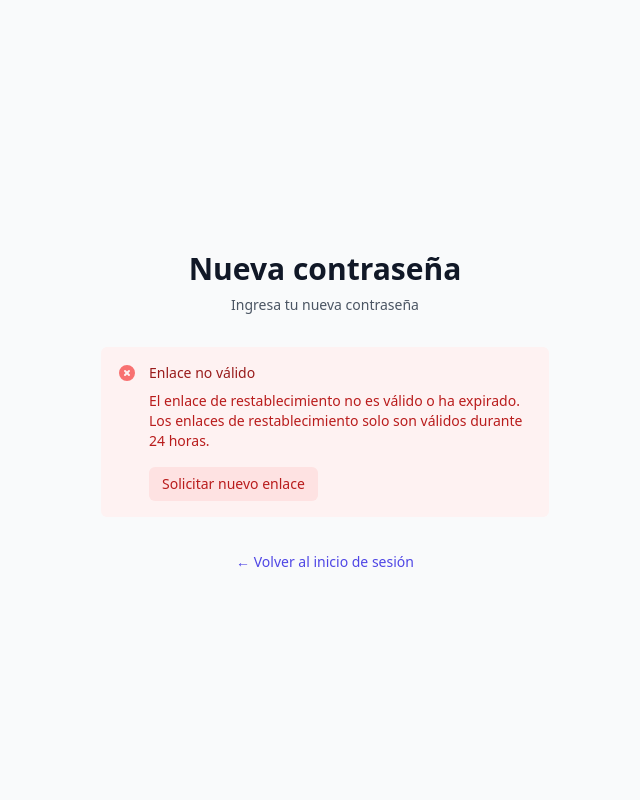
After one commit to Thomas-Cornejo/appfundationwDj, a Django app: page /users/password-reset-confirm/1/1/ in a window 1280 px wide. The commit adds this page. Shown: the whole page, without its empty margins (315-955 px from the left). Run offline with Django 5.2, Linux system fonts and the light colour scheme; some libraries are stand-ins or nearby versions.

Commit message:
feat: Add password recovery via email and templates to guide the user through changing their password

```diff
--- a/users/templates/users/login.html
+++ b/users/templates/users/login.html
@@ -27,6 +27,10 @@
         <a href="{% url 'register' %}" class="text-indigo-600 hover:underline">Regístrate aquí</a>
       </p>
       <p class="mt-6 text-sm text-gray-500">
+        ¿Olvidaste tu contraseña?
+       <a href="{% url 'password_reset' %}" class="text-indigo-600 hover:underline">Recupera aquí</a>
+      </p>
+      <p class="mt-6 text-sm text-gray-500">
         ¿Eres un Shelter?
         <a href="{% url 'admin:index' %}" class="text-indigo-600 hover:underline">Ingresa aqui</a>
       </p>
--- /dev/null
+++ b/users/templates/users/password_reset_confirm.html
@@ -0,0 +1,168 @@
+{% extends 'base.html' %}
+
+{% block content %}
+<div class="min-h-screen flex items-center justify-center bg-gray-50 py-12 px-4 sm:px-6 lg:px-8">
+    <div class="max-w-md w-full space-y-8">
+        <div>
+            <h2 class="mt-6 text-center text-3xl font-extrabold text-gray-900">
+                Nueva contraseña
+            </h2>
+            <p class="mt-2 text-center text-sm text-gray-600">
+                Ingresa tu nueva contraseña
+            </p>
+        </div>
+
+        {% if validlink %}
+        <form class="mt-8 space-y-6" method="post">
+            {% csrf_token %}
+
+            {% if form.errors %}
+                <div class="rounded-md bg-red-50 p-4">
+                    <div class="flex">
+                        <div class="flex-shrink-0">
+                            <svg class="h-5 w-5 text-red-400" viewBox="0 0 20 20" fill="currentColor">
+                                <path fill-rule="evenodd" d="M10 18a8 8 0 100-16 8 8 0 000 16zM8.707 7.293a1 1 0 00-1.414 1.414L8.586 10l-1.293 1.293a1 1 0 101.414 1.414L10 11.414l1.293 1.293a1 1 0 001.414-1.414L11.414 10l1.293-1.293a1 1 0 00-1.414-1.414L10 8.586 8.707 7.293z" clip-rule="evenodd"/>
+                            </svg>
+                        </div>
+                        <div class="ml-3">
+                            <h3 class="text-sm font-medium text-red-800">
+                                Hay errores en el formulario
+                            </h3>
+                            <div class="mt-2 text-sm text-red-700">
+                                <ul class="list-disc pl-5 space-y-1">
+                                    {% for field, errors in form.errors.items %}
+                                        {% for error in errors %}
+                                            <li>{{ error }}</li>
+                                        {% endfor %}
+                                    {% endfor %}
+                                </ul>
+                            </div>
+                        </div>
+                    </div>
+                </div>
+            {% endif %}
+
+            <div class="space-y-4">
+                <div>
+                    <label for="{{ form.new_password1.id_for_label }}" class="block text-sm font-medium text-gray-700 mb-1">
+                        Nueva contraseña
+                    </label>
+                    <div class="relative">
+                        <input type="password"
+                               name="{{ form.new_password1.name }}"
+                               id="{{ form.new_password1.id_for_label }}"
+                               required
+                               class="block w-full rounded-md border border-gray-300 bg-white py-2.5 px-3 text-gray-900 shadow-sm placeholder-gray-400 focus:border-indigo-500 focus:ring-2 focus:ring-indigo-500 focus:ring-offset-0 sm:text-sm transition duration-150 ease-in-out {% if form.new_password1.errors %}border-red-300 focus:border-red-500 focus:ring-red-500{% endif %}"
+                               placeholder="Ingresa tu nueva contraseña">
+                        {% if form.new_password1.errors %}
+                            <div class="absolute inset-y-0 right-0 pr-3 flex items-center pointer-events-none">
+                                <svg class="h-5 w-5 text-red-500" viewBox="0 0 20 20" fill="currentColor">
+                                    <path fill-rule="evenodd" d="M18 10a8 8 0 11-16 0 8 8 0 0116 0zm-7 4a1 1 0 11-2 0 1 1 0 012 0zm-1-9a1 1 0 00-1 1v4a1 1 0 102 0V6a1 1 0 00-1-1z" clip-rule="evenodd"/>
+                                </svg>
+                            </div>
+                        {% endif %}
+                    </div>
+                    {% if form.new_password1.help_text %}
+                        <p class="mt-2 text-sm text-gray-500">
+                            {{ form.new_password1.help_text|safe }}
+                        </p>
+                    {% endif %}
+                    {% if form.new_password1.errors %}
+                        <p class="mt-2 text-sm text-red-600">
+                            {{ form.new_password1.errors.0 }}
+                        </p>
+                    {% endif %}
+                </div>
+                <div>
+                    <label for="{{ form.new_password2.id_for_label }}" class="block text-sm font-medium text-gray-700 mb-1">
+                        Confirmar contraseña
+                    </label>
+                    <div class="relative">
+                        <input type="password"
+                               name="{{ form.new_password2.name }}"
+                               id="{{ form.new_password2.id_for_label }}"
+                               required
+                               class="block w-full rounded-md border border-gray-300 bg-white py-2.5 px-3 text-gray-900 shadow-sm placeholder-gray-400 focus:border-indigo-500 focus:ring-2 focus:ring-indigo-500 focus:ring-offset-0 sm:text-sm transition duration-150 ease-in-out {% if form.new_password2.errors %}border-red-300 focus:border-red-500 focus:ring-red-500{% endif %}"
+                               placeholder="Confirma tu nueva contraseña">
+                        {% if form.new_password2.errors %}
+                            <div class="absolute inset-y-0 right-0 pr-3 flex items-center pointer-events-none">
+                                <svg class="h-5 w-5 text-red-500" viewBox="0 0 20 20" fill="currentColor">
+                                    <path fill-rule="evenodd" d="M18 10a8 8 0 11-16 0 8 8 0 0116 0zm-7 4a1 1 0 11-2 0 1 1 0 012 0zm-1-9a1 1 0 00-1 1v4a1 1 0 102 0V6a1 1 0 00-1-1z" clip-rule="evenodd"/>
+                                </svg>
+                            </div>
+                        {% endif %}
+                    </div>
+                    {% if form.new_password2.errors %}
+                        <p class="mt-2 text-sm text-red-600">
+                            {{ form.new_password2.errors.0 }}
+                        </p>
+                    {% endif %}
+                </div>
+            </div>
+            <div class="rounded-md bg-blue-50 p-4">
+                <div class="flex">
+                    <div class="flex-shrink-0">
+                        <svg class="h-5 w-5 text-blue-400" viewBox="0 0 20 20" fill="currentColor">
+                            <path fill-rule="evenodd" d="M18 10a8 8 0 11-16 0 8 8 0 0116 0zm-7-4a1 1 0 11-2 0 1 1 0 012 0zM9 9a1 1 0 000 2v3a1 1 0 001 1h1a1 1 0 100-2v-3a1 1 0 00-1-1H9z" clip-rule="evenodd"/>
+                        </svg>
+                    </div>
+                    <div class="ml-3 flex-1">
+                        <p class="text-sm text-blue-700">
+                            <strong>Requisitos de la contraseña:</strong>
+                        </p>
+                        <ul class="mt-1 text-sm text-blue-700 list-disc list-inside">
+                            <li>Mínimo 8 caracteres</li>
+                            <li>No puede ser muy similar a tu información personal</li>
+                            <li>No puede ser una contraseña común</li>
+                            <li>No puede ser completamente numérica</li>
+                        </ul>
+                    </div>
+                </div>
+            </div>
+
+            <div>
+                <button type="submit"
+                        class="group relative w-full flex justify-center py-2.5 px-4 border border-transparent text-sm font-medium rounded-md text-white bg-indigo-600 hover:bg-indigo-700 focus:outline-none focus:ring-2 focus:ring-offset-2 focus:ring-indigo-500 transition duration-150 ease-in-out shadow-sm">
+                    <span class="absolute left-0 inset-y-0 flex items-center pl-3">
+                        <svg class="h-5 w-5 text-indigo-500 group-hover:text-indigo-400" viewBox="0 0 20 20" fill="currentColor">
+                            <path fill-rule="evenodd" d="M5 9V7a5 5 0 0110 0v2a2 2 0 012 2v5a2 2 0 01-2 2H5a2 2 0 01-2-2v-5a2 2 0 012-2zm8-2v2H7V7a3 3 0 016 0z" clip-rule="evenodd"/>
+                        </svg>
+                    </span>
+                    Cambiar contraseña
+                </button>
+            </div>
+        </form>
+        {% else %}
+        <div class="rounded-md bg-red-50 p-4">
+            <div class="flex">
+                <div class="flex-shrink-0">
+                    <svg class="h-5 w-5 text-red-400" viewBox="0 0 20 20" fill="currentColor">
+                        <path fill-rule="evenodd" d="M10 18a8 8 0 100-16 8 8 0 000 16zM8.707 7.293a1 1 0 00-1.414 1.414L8.586 10l-1.293 1.293a1 1 0 101.414 1.414L10 11.414l1.293 1.293a1 1 0 001.414-1.414L11.414 10l1.293-1.293a1 1 0 00-1.414-1.414L10 8.586 8.707 7.293z" clip-rule="evenodd"/>
+                    </svg>
+                </div>
+                <div class="ml-3">
+                    <h3 class="text-sm font-medium text-red-800">
+                        Enlace no válido
+                    </h3>
+                    <p class="mt-2 text-sm text-red-700">
+                        El enlace de restablecimiento no es válido o ha expirado. Los enlaces de restablecimiento solo son válidos durante 24 horas.
+                    </p>
+                    <div class="mt-4">
+                        <a href="{% url 'password_reset' %}"
+                           class="inline-flex items-center px-3 py-2 border border-transparent text-sm leading-4 font-medium rounded-md text-red-700 bg-red-100 hover:bg-red-200 focus:outline-none focus:ring-2 focus:ring-offset-2 focus:ring-red-500 transition duration-150 ease-in-out">
+                            Solicitar nuevo enlace
+                        </a>
+                    </div>
+                </div>
+            </div>
+        </div>
+        {% endif %}
+
+        <div class="text-center">
+            <a href="{% url 'login' %}" class="text-sm font-medium text-indigo-600 hover:text-indigo-500 transition duration-150 ease-in-out">
+                ← Volver al inicio de sesión
+            </a>
+        </div>
+    </div>
+</div>
+{% endblock %}
--- a/users/urls.py
+++ b/users/urls.py
@@ -1,3 +1,4 @@
+from django.contrib.auth import views as auth_views
 from django.contrib.auth.views import LoginView, LogoutView
 from django.urls import path
 
@@ -15,4 +16,28 @@ urlpatterns = [
     path("home/", HomeView.as_view(template_name="users/home.html"), name="home"),
     path("perfil/", views.perfil, name="perfil"),
     path("perfil/editar/", views.edit_profile, name="edit_profile"),
+    path(
+        "password-reset/",
+        auth_views.PasswordResetView.as_view(template_name="users/password_reset_form.html"),
+        name="password_reset",
+    ),
+    path(
+        "password-reset/done/",
+        auth_views.PasswordResetDoneView.as_view(template_name="users/password_reset_done.html"),
+        name="password_reset_done",
+    ),
+    path(
+        "password-reset-confirm/<uidb64>/<token>/",
+        auth_views.PasswordResetConfirmView.as_view(
+            template_name="users/password_reset_confirm.html"
+        ),
+        name="password_reset_confirm",
+    ),
+    path(
+        "password-reset-complete/",
+        auth_views.PasswordResetCompleteView.as_view(
+            template_name="users/password_reset_complete.html"
+        ),
+        name="password_reset_complete",
+    ),
 ]
```
Also changed, not shown: engagements/forms.py (+0 -8 lines), users/forms.py (+8 -0 lines), users/templates/users/password_reset_complete.html (added, +25 -0 lines), users/templates/users/password_reset_done.html (added, +28 -0 lines), users/templates/users/password_reset_form.html (added, +53 -0 lines), users/templates/users/profile.html (renamed from users/templates/users/perfil.html).
